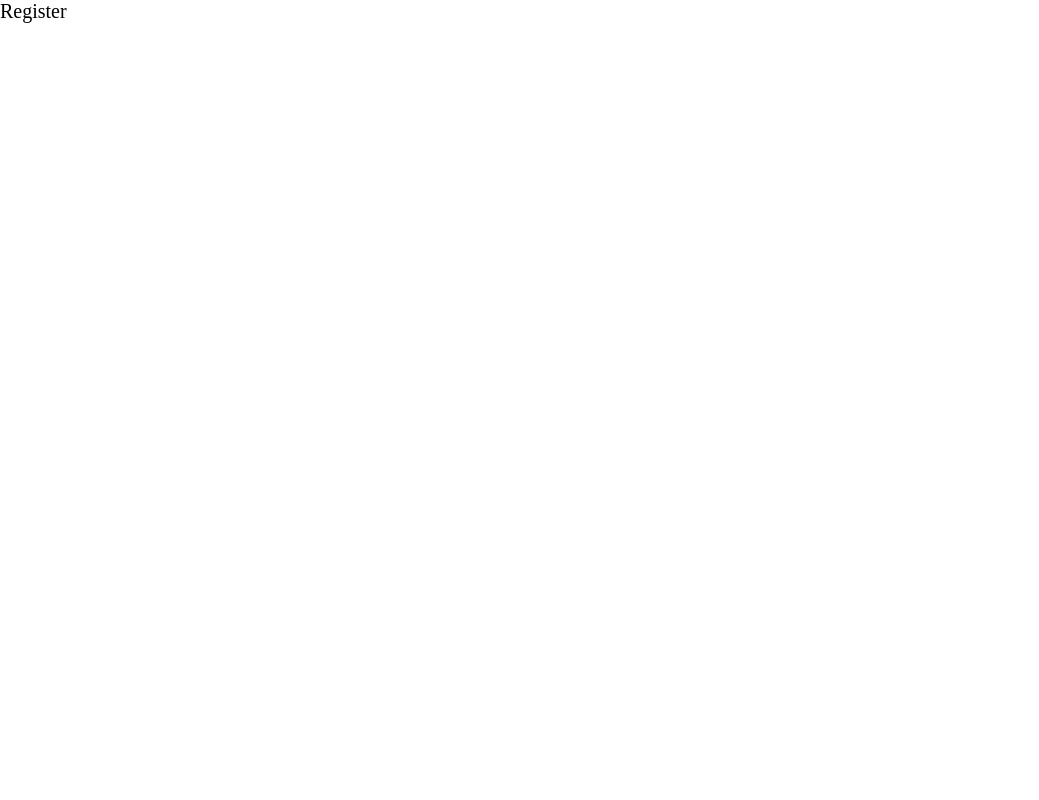
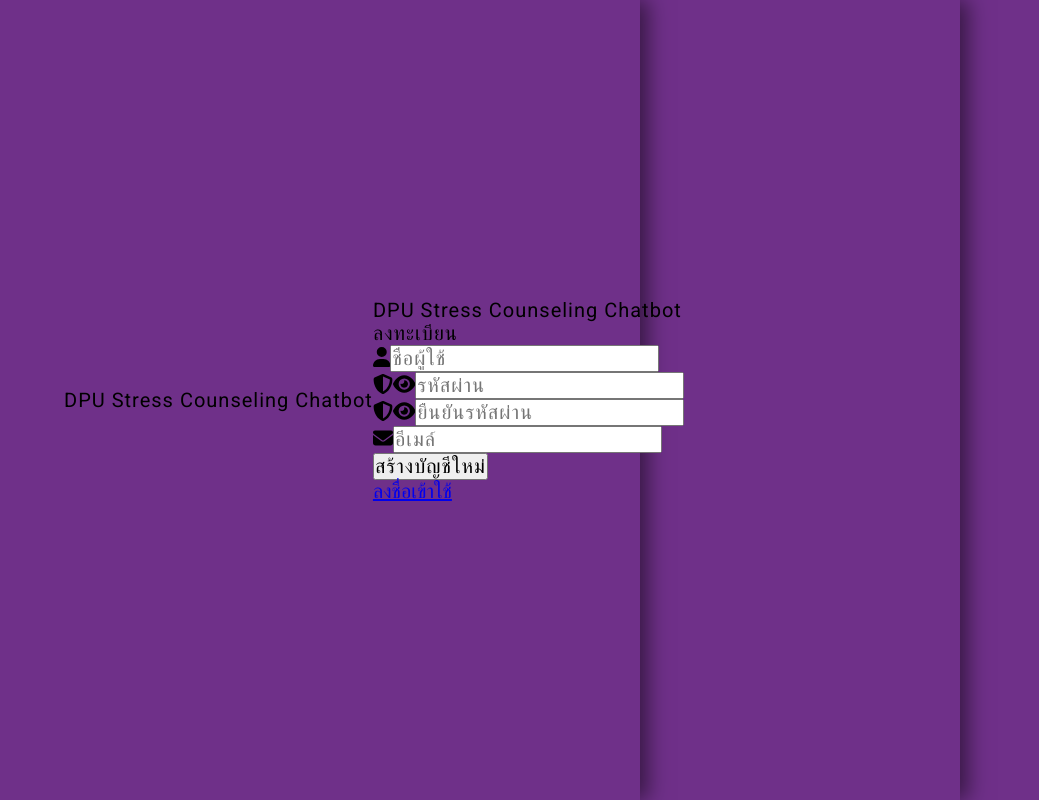
Before and after one commit to AnupongPakee/pj-dpu-StressCounselingChatbot, a React (Vite) app: page /pj-dpu-StressCounselingChatbot/register in a window 1280 px wide. Shown: the whole page, without its empty margins (0-1039 px from the left). Built offline with nearby package versions, Linux system fonts and the light colour scheme; a web font is replaced by a local one.

Commit message:
bug fixes in ux/ui login

```diff
--- a/src/Responsive.css
+++ b/src/Responsive.css
@@ -129,5 +129,16 @@
 /* Desktop */
 /* 1280x720 (min) */
 /* 1920x1080 (max) */
-/* @media screen and (min-width: 1920px) {
-} */
+@media screen and (min-width: 1920px) {
+    * {
+        font-size: 24px;
+    }
+
+    .login .content-right .input {
+        max-width: 400px;
+    }
+
+    .login .content-right {
+        padding: 2.6rem;
+    }
+}
--- a/src/components/Login.jsx
+++ b/src/components/Login.jsx
@@ -45,12 +45,12 @@
             <div className="content-form">
               <div className="input">
                 <FontAwesomeIcon icon={faUser} className='icon' />
-                <input type="text" style={STYLE.font_family.th} className='username' placeholder='ชื่อผู้ใช้ / อีเมล์' required />
+                <input type="text" style={STYLE.font_family.th} name='username' placeholder='ชื่อผู้ใช้ / อีเมล์' required />
               </div>
               <div className="input">
                 <FontAwesomeIcon icon={faShieldHalved} className='icon-pass' id='new_faHavled' onClick={() => showPassword("showpass_1")} />
                 <FontAwesomeIcon icon={faEye} className='icon-pass' id='new_faEye' style={{ display: "none" }} onClick={() => showPassword("showpass_1")} />
-                <input type="password" style={STYLE.font_family.th} className='password' id='new_password' placeholder='รหัสผ่าน' required />
+                <input type="password" style={STYLE.font_family.th} name='password' id='new_password' placeholder='รหัสผ่าน' required />
               </div>
               <button type="submit" style={STYLE.font_family.th}>ลงชื่อเข้าใช้</button> <br />
               <NavLink to={"/pj-dpu-StressCounselingChatbot/register"} style={STYLE.font_family.th}>สมัครบัญชีใหม่</NavLink>
--- a/src/components/Register.jsx
+++ b/src/components/Register.jsx
@@ -1,8 +1,90 @@
 import React from 'react'
+import { NavLink } from 'react-router-dom'
+import { FontAwesomeIcon } from '@fortawesome/react-fontawesome'
+import { faUser, faShieldHalved, faEye, faEnvelope } from '@fortawesome/free-solid-svg-icons'
+
+import STYLE from "../style/Style"
 
 function Register() {
+  let stateA = 0, stateB = 0;
+  const showPassword = (check) => {
+    const new_password = document.getElementById("new_password");
+    const confirm_password = document.getElementById("confirm_password");
+    const new_faHavled = document.getElementById("new_faHavled");
+    const confirm_faHavled = document.getElementById("confirm_faHavled");
+    const new_faEye = document.getElementById("new_faEye");
+    const confirm_faEye = document.getElementById("confirm_faEye");
+
+    if (check == "showpass_1") {
+      stateA += 1
+    }
+    if (check == "showpass_2") {
+      stateB += 1
+    }
+
+    if (stateA == 1) {
+      new_password.setAttribute("type", "text");
+      new_faHavled.style.display = "none"
+      new_faEye.style.display = "block"
+    } else if (stateA == 2) {
+      new_password.setAttribute("type", "password");
+      new_faEye.style.display = "none"
+      new_faHavled.style.display = "block"
+      stateA = 0
+    }
+
+    if (stateB == 1) {
+      confirm_password.setAttribute("type", "text");
+      confirm_faHavled.style.display = "none"
+      confirm_faEye.style.display = "block"
+    } else if (stateB == 2) {
+      confirm_password.setAttribute("type", "password");
+      confirm_faEye.style.display = "none"
+      confirm_faHavled.style.display = "block"
+      stateB = 0
+    }
+  }
   return (
-    <div>Register</div>
+    <div className="container register" style={STYLE.container} >
+      <div className="bg-content" style={STYLE['bg-content']}>
+        <div className="bg-1" style={STYLE['bg-1']}></div>
+        <div className="bg-2" style={STYLE['bg-2']}></div>
+        <div className="bg-3" style={STYLE['bg-3']}></div>
+      </div>
+      <div className="content" style={STYLE.content}>
+        <div className="content-left">
+          <h1 style={STYLE.font_family.en}>DPU Stress Counseling Chatbot</h1>
+        </div>
+        <div className="content-right">
+          <p style={STYLE.font_family.en}>DPU Stress Counseling Chatbot</p>
+          <h1 style={STYLE.font_family.th}>ลงทะเบียน</h1>
+          <form>
+            <div className="content-form">
+              <div className="input">
+                <FontAwesomeIcon icon={faUser} className='icon' />
+                <input type="text" style={STYLE.font_family.th} name='username' placeholder='ชื่อผู้ใช้' required />
+              </div>
+              <div className="input">
+                <FontAwesomeIcon icon={faShieldHalved} className='icon-pass' />
+                <FontAwesomeIcon icon={faEye} className='icon-pass' />
+                <input type="password" style={STYLE.font_family.th} name='password' placeholder='รหัสผ่าน' required />
+              </div>
+              <div className="input">
+                <FontAwesomeIcon icon={faShieldHalved} className='icon-pass' />
+                <FontAwesomeIcon icon={faEye} className='icon-pass' />
+                <input type="password" style={STYLE.font_family.th} name='confirm_password' placeholder='ยืนยันรหัสผ่าน' required />
+              </div>
+              <div className="input">
+                <FontAwesomeIcon icon={faEnvelope} className='icon'/>
+                <input type="email" style={STYLE.font_family.th} name="email" placeholder='อีเมล์' required />
+              </div>
+              <button type="submit" style={STYLE.font_family.th}>สร้างบัญชีใหม่</button> <br />
+              <NavLink to={"/pj-dpu-StressCounselingChatbot/login"}>ลงชื่อเข้าใช้</NavLink>
+            </div>
+          </form>
+        </div>
+      </div>
+    </div>
   )
 }
 
--- a/src/style/Style.jsx
+++ b/src/style/Style.jsx
@@ -14,6 +14,7 @@
         padding: "1.6rem",
         width: "100%",
         height: "100%",
+        overflow: "hidden",
         zIndex: "3"
     },
     "font_family":
```
